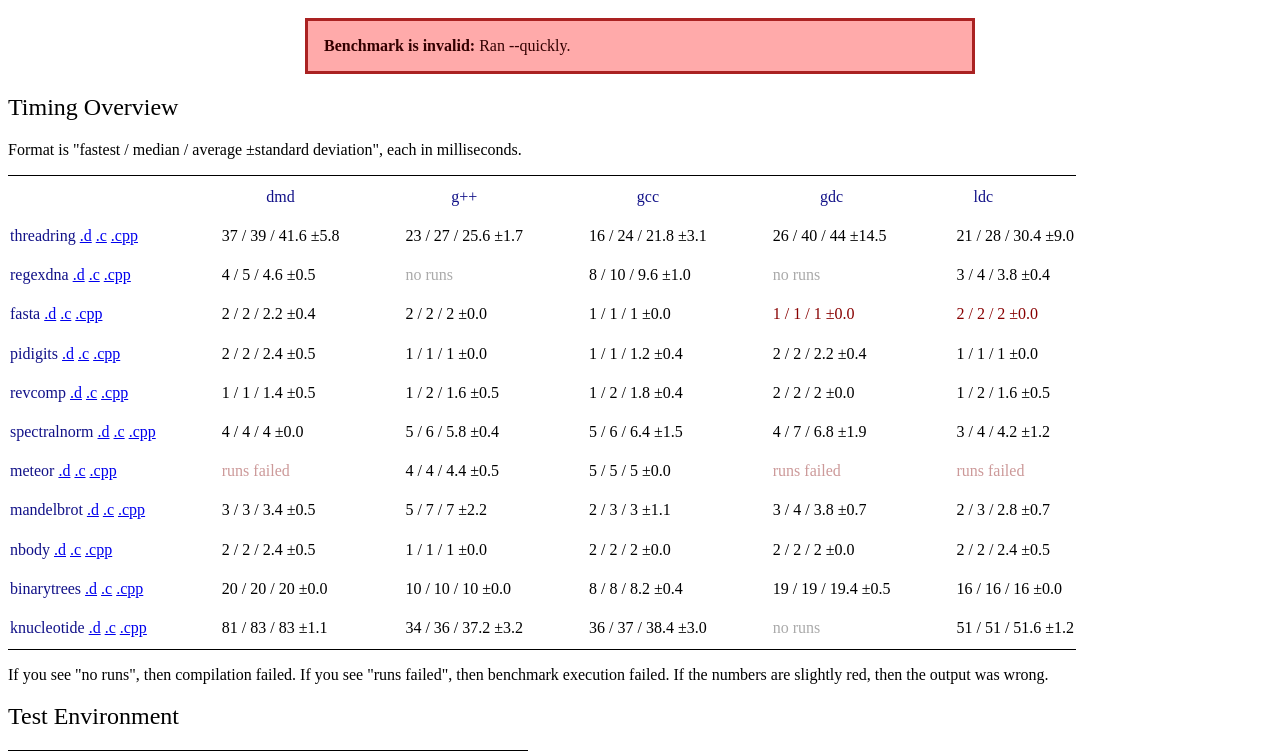
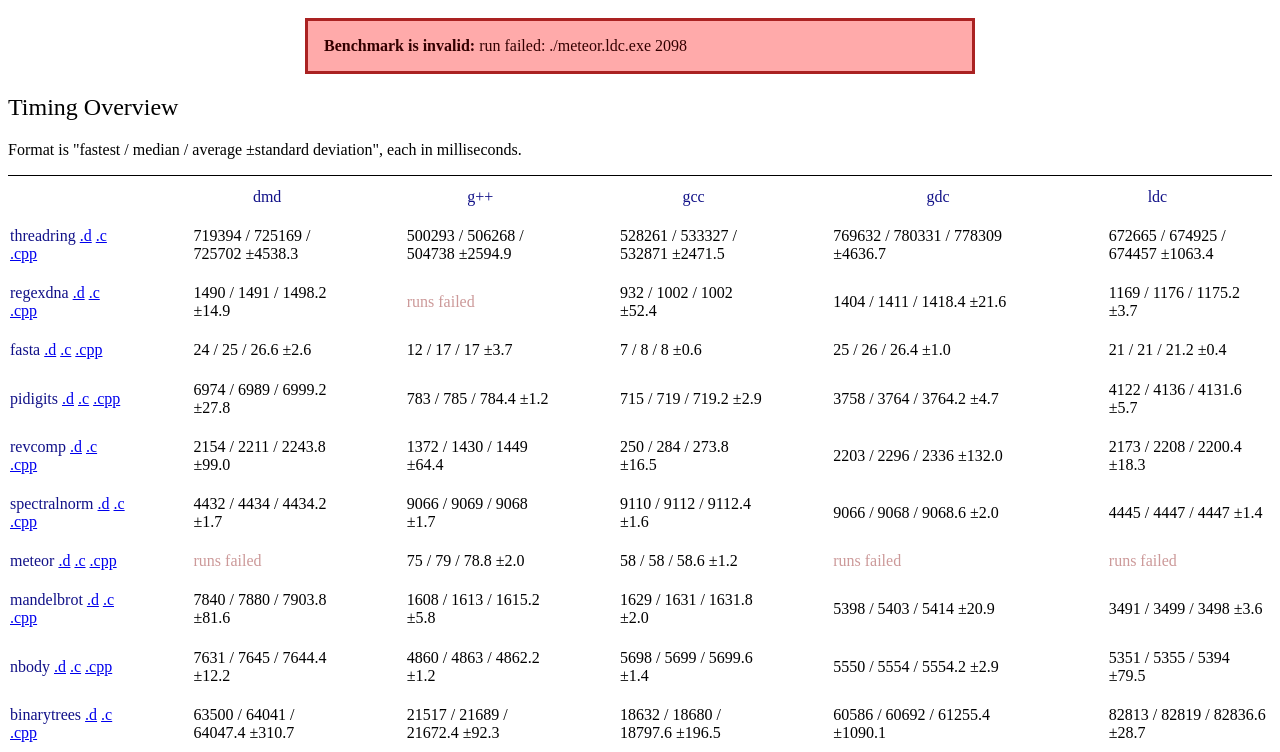
Before and after one commit to qznc/d-shootout, a plain HTML site: page index.html in a window 1280 px wide. Shown: the part 48-800 px from the top of the page. Drawn offline with Linux system fonts and the light colour scheme.

Commit message:
update index.html with full run

```diff
--- a/index.html
+++ b/index.html
@@ -3,22 +3,22 @@
 <link rel="stylesheet" href="style.css">
 </head><body>
 <h1>D Performance Shootout</h1>
-<p class="invalid-msg"><strong>Benchmark is invalid:</strong> Ran --quickly.</p>
+<p class="invalid-msg"><strong>Benchmark is invalid:</strong> run failed: ./meteor.ldc.exe 2098</p>
 <h2>Timing Overview</h2>
 <p>Format is "fastest / median / average ±standard deviation", each in milliseconds.</p>
 <table><tr>
 <td></td><th>dmd</th><th>g++</th><th>gcc</th><th>gdc</th><th>ldc</th></tr>
-<tr><th>threadring <a href="progs/threadring/threadring.d">.d</a> <a href="progs/threadring/threadring.c">.c</a> <a href="progs/threadring/threadring.cpp">.cpp</a></th><td title="[37, 39, 39, 40, 53]">37 / 39 / 41.6 ±5.8</td><td title="[23, 24, 27, 27, 27]">23 / 27 / 25.6 ±1.7</td><td title="[16, 21, 24, 24, 24]">16 / 24 / 21.8 ±3.1</td><td title="[26, 38, 40, 46, 70]">26 / 40 / 44 ±14.5</td><td title="[21, 22, 28, 36, 45]">21 / 28 / 30.4 ±9.0</td></tr>
-<tr><th>regexdna <a href="progs/regexdna/regexdna.d">.d</a> <a href="progs/regexdna/regexdna.c">.c</a> <a href="progs/regexdna/regexdna.cpp">.cpp</a></th><td title="[4, 4, 5, 5, 5]">4 / 5 / 4.6 ±0.5</td><td title="[]" class="no-runs">no runs</td><td title="[8, 9, 10, 10, 11]">8 / 10 / 9.6 ±1.0</td><td title="[]" class="no-runs">no runs</td><td title="[3, 4, 4, 4, 4]">3 / 4 / 3.8 ±0.4</td></tr>
-<tr><th>fasta <a href="progs/fasta/fasta.d">.d</a> <a href="progs/fasta/fasta.c">.c</a> <a href="progs/fasta/fasta.cpp">.cpp</a></th><td title="[2, 2, 2, 2, 3]">2 / 2 / 2.2 ±0.4</td><td title="[2, 2, 2, 2, 2]">2 / 2 / 2 ±0.0</td><td title="[1, 1, 1, 1, 1]">1 / 1 / 1 ±0.0</td><td title="[1, 1, 1, 1, 1] output mismatch!" class="output-mismatch">1 / 1 / 1 ±0.0</td><td title="[2, 2, 2, 2, 2] output mismatch!" class="output-mismatch">2 / 2 / 2 ±0.0</td></tr>
-<tr><th>pidigits <a href="progs/pidigits/pidigits.d">.d</a> <a href="progs/pidigits/pidigits.c">.c</a> <a href="progs/pidigits/pidigits.cpp">.cpp</a></th><td title="[2, 2, 2, 3, 3]">2 / 2 / 2.4 ±0.5</td><td title="[1, 1, 1, 1, 1]">1 / 1 / 1 ±0.0</td><td title="[1, 1, 1, 1, 2]">1 / 1 / 1.2 ±0.4</td><td title="[2, 2, 2, 2, 3]">2 / 2 / 2.2 ±0.4</td><td title="[1, 1, 1, 1, 1]">1 / 1 / 1 ±0.0</td></tr>
-<tr><th>revcomp <a href="progs/revcomp/revcomp.d">.d</a> <a href="progs/revcomp/revcomp.c">.c</a> <a href="progs/revcomp/revcomp.cpp">.cpp</a></th><td title="[1, 1, 1, 2, 2]">1 / 1 / 1.4 ±0.5</td><td title="[1, 1, 2, 2, 2]">1 / 2 / 1.6 ±0.5</td><td title="[1, 2, 2, 2, 2]">1 / 2 / 1.8 ±0.4</td><td title="[2, 2, 2, 2, 2]">2 / 2 / 2 ±0.0</td><td title="[1, 1, 2, 2, 2]">1 / 2 / 1.6 ±0.5</td></tr>
-<tr><th>spectralnorm <a href="progs/spectralnorm/spectralnorm.d">.d</a> <a href="progs/spectralnorm/spectralnorm.c">.c</a> <a href="progs/spectralnorm/spectralnorm.cpp">.cpp</a></th><td title="[4, 4, 4, 4, 4]">4 / 4 / 4 ±0.0</td><td title="[5, 6, 6, 6, 6]">5 / 6 / 5.8 ±0.4</td><td title="[5, 5, 6, 7, 9]">5 / 6 / 6.4 ±1.5</td><td title="[4, 6, 7, 7, 10]">4 / 7 / 6.8 ±1.9</td><td title="[3, 3, 4, 5, 6]">3 / 4 / 4.2 ±1.2</td></tr>
-<tr><th>meteor <a href="progs/meteor/meteor.d">.d</a> <a href="progs/meteor/meteor.c">.c</a> <a href="progs/meteor/meteor.cpp">.cpp</a></th><td title="[0, 0, 0, 0, 0]" class="zero-time">runs failed</td><td title="[4, 4, 4, 5, 5]">4 / 4 / 4.4 ±0.5</td><td title="[5, 5, 5, 5, 5]">5 / 5 / 5 ±0.0</td><td title="[0, 0, 0, 0, 0]" class="zero-time">runs failed</td><td title="[0, 0, 0, 0, 0]" class="zero-time">runs failed</td></tr>
-<tr><th>mandelbrot <a href="progs/mandelbrot/mandelbrot.d">.d</a> <a href="progs/mandelbrot/mandelbrot.c">.c</a> <a href="progs/mandelbrot/mandelbrot.cpp">.cpp</a></th><td title="[3, 3, 3, 4, 4]">3 / 3 / 3.4 ±0.5</td><td title="[5, 5, 7, 7, 11]">5 / 7 / 7 ±2.2</td><td title="[2, 2, 3, 3, 5]">2 / 3 / 3 ±1.1</td><td title="[3, 3, 4, 4, 5]">3 / 4 / 3.8 ±0.7</td><td title="[2, 2, 3, 3, 4]">2 / 3 / 2.8 ±0.7</td></tr>
-<tr><th>nbody <a href="progs/nbody/nbody.d">.d</a> <a href="progs/nbody/nbody.c">.c</a> <a href="progs/nbody/nbody.cpp">.cpp</a></th><td title="[2, 2, 2, 3, 3]">2 / 2 / 2.4 ±0.5</td><td title="[1, 1, 1, 1, 1]">1 / 1 / 1 ±0.0</td><td title="[2, 2, 2, 2, 2]">2 / 2 / 2 ±0.0</td><td title="[2, 2, 2, 2, 2]">2 / 2 / 2 ±0.0</td><td title="[2, 2, 2, 3, 3]">2 / 2 / 2.4 ±0.5</td></tr>
-<tr><th>binarytrees <a href="progs/binarytrees/binarytrees.d">.d</a> <a href="progs/binarytrees/binarytrees.c">.c</a> <a href="progs/binarytrees/binarytrees.cpp">.cpp</a></th><td title="[20, 20, 20, 20, 20]">20 / 20 / 20 ±0.0</td><td title="[10, 10, 10, 10, 10]">10 / 10 / 10 ±0.0</td><td title="[8, 8, 8, 8, 9]">8 / 8 / 8.2 ±0.4</td><td title="[19, 19, 19, 20, 20]">19 / 19 / 19.4 ±0.5</td><td title="[16, 16, 16, 16, 16]">16 / 16 / 16 ±0.0</td></tr>
-<tr><th>knucleotide <a href="progs/knucleotide/knucleotide.d">.d</a> <a href="progs/knucleotide/knucleotide.c">.c</a> <a href="progs/knucleotide/knucleotide.cpp">.cpp</a></th><td title="[81, 83, 83, 84, 84]">81 / 83 / 83 ±1.1</td><td title="[34, 34, 36, 41, 41]">34 / 36 / 37.2 ±3.2</td><td title="[36, 36, 37, 39, 44]">36 / 37 / 38.4 ±3.0</td><td title="[]" class="no-runs">no runs</td><td title="[51, 51, 51, 51, 54]">51 / 51 / 51.6 ±1.2</td></tr>
+<tr><th>threadring <a href="progs/threadring/threadring.d">.d</a> <a href="progs/threadring/threadring.c">.c</a> <a href="progs/threadring/threadring.cpp">.cpp</a></th><td title="[719394, 725119, 725169, 725232, 733598]">719394 / 725169 / 725702 ±4538.3</td><td title="[500293, 503337, 506268, 506517, 507276]">500293 / 506268 / 504738 ±2594.9</td><td title="[528261, 532764, 533327, 534971, 535030]">528261 / 533327 / 532871 ±2471.5</td><td title="[769632, 777739, 780331, 781004, 782840]">769632 / 780331 / 778309 ±4636.7</td><td title="[672665, 673875, 674925, 675219, 675599]">672665 / 674925 / 674457 ±1063.4</td></tr>
+<tr><th>regexdna <a href="progs/regexdna/regexdna.d">.d</a> <a href="progs/regexdna/regexdna.c">.c</a> <a href="progs/regexdna/regexdna.cpp">.cpp</a></th><td title="[1490, 1490, 1491, 1492, 1528]">1490 / 1491 / 1498.2 ±14.9</td><td title="[0, 0, 0, 0, 0]" class="zero-time">runs failed</td><td title="[932, 956, 1002, 1059, 1061]">932 / 1002 / 1002 ±52.4</td><td title="[1404, 1404, 1411, 1412, 1461]">1404 / 1411 / 1418.4 ±21.6</td><td title="[1169, 1174, 1176, 1177, 1180]">1169 / 1176 / 1175.2 ±3.7</td></tr>
+<tr><th>fasta <a href="progs/fasta/fasta.d">.d</a> <a href="progs/fasta/fasta.c">.c</a> <a href="progs/fasta/fasta.cpp">.cpp</a></th><td title="[24, 25, 25, 28, 31]">24 / 25 / 26.6 ±2.6</td><td title="[12, 14, 17, 20, 22]">12 / 17 / 17 ±3.7</td><td title="[7, 8, 8, 8, 9]">7 / 8 / 8 ±0.6</td><td title="[25, 26, 26, 27, 28]">25 / 26 / 26.4 ±1.0</td><td title="[21, 21, 21, 21, 22]">21 / 21 / 21.2 ±0.4</td></tr>
+<tr><th>pidigits <a href="progs/pidigits/pidigits.d">.d</a> <a href="progs/pidigits/pidigits.c">.c</a> <a href="progs/pidigits/pidigits.cpp">.cpp</a></th><td title="[6974, 6977, 6989, 7006, 7050]">6974 / 6989 / 6999.2 ±27.8</td><td title="[783, 783, 785, 785, 786]">783 / 785 / 784.4 ±1.2</td><td title="[715, 718, 719, 720, 724]">715 / 719 / 719.2 ±2.9</td><td title="[3758, 3761, 3764, 3766, 3772]">3758 / 3764 / 3764.2 ±4.7</td><td title="[4122, 4128, 4136, 4136, 4136]">4122 / 4136 / 4131.6 ±5.7</td></tr>
+<tr><th>revcomp <a href="progs/revcomp/revcomp.d">.d</a> <a href="progs/revcomp/revcomp.c">.c</a> <a href="progs/revcomp/revcomp.cpp">.cpp</a></th><td title="[2154, 2205, 2211, 2212, 2437]">2154 / 2211 / 2243.8 ±99.0</td><td title="[1372, 1426, 1430, 1450, 1567]">1372 / 1430 / 1449 ±64.4</td><td title="[250, 258, 284, 287, 290]">250 / 284 / 273.8 ±16.5</td><td title="[2203, 2251, 2296, 2348, 2582]">2203 / 2296 / 2336 ±132.0</td><td title="[2173, 2185, 2208, 2215, 2221]">2173 / 2208 / 2200.4 ±18.3</td></tr>
+<tr><th>spectralnorm <a href="progs/spectralnorm/spectralnorm.d">.d</a> <a href="progs/spectralnorm/spectralnorm.c">.c</a> <a href="progs/spectralnorm/spectralnorm.cpp">.cpp</a></th><td title="[4432, 4433, 4434, 4435, 4437]">4432 / 4434 / 4434.2 ±1.7</td><td title="[9066, 9066, 9069, 9069, 9070]">9066 / 9069 / 9068 ±1.7</td><td title="[9110, 9112, 9112, 9113, 9115]">9110 / 9112 / 9112.4 ±1.6</td><td title="[9066, 9068, 9068, 9069, 9072]">9066 / 9068 / 9068.6 ±2.0</td><td title="[4445, 4446, 4447, 4448, 4449]">4445 / 4447 / 4447 ±1.4</td></tr>
+<tr><th>meteor <a href="progs/meteor/meteor.d">.d</a> <a href="progs/meteor/meteor.c">.c</a> <a href="progs/meteor/meteor.cpp">.cpp</a></th><td title="[0, 0, 0, 0, 0]" class="zero-time">runs failed</td><td title="[75, 79, 79, 80, 81]">75 / 79 / 78.8 ±2.0</td><td title="[58, 58, 58, 58, 61]">58 / 58 / 58.6 ±1.2</td><td title="[0, 0, 0, 0, 0]" class="zero-time">runs failed</td><td title="[0, 0, 0, 0, 0]" class="zero-time">runs failed</td></tr>
+<tr><th>mandelbrot <a href="progs/mandelbrot/mandelbrot.d">.d</a> <a href="progs/mandelbrot/mandelbrot.c">.c</a> <a href="progs/mandelbrot/mandelbrot.cpp">.cpp</a></th><td title="[7840, 7849, 7880, 7887, 8063]">7840 / 7880 / 7903.8 ±81.6</td><td title="[1608, 1612, 1613, 1618, 1625]">1608 / 1613 / 1615.2 ±5.8</td><td title="[1629, 1631, 1631, 1633, 1635]">1629 / 1631 / 1631.8 ±2.0</td><td title="[5398, 5403, 5403, 5411, 5455]">5398 / 5403 / 5414 ±20.9</td><td title="[3491, 3499, 3499, 3500, 3501]">3491 / 3499 / 3498 ±3.6</td></tr>
+<tr><th>nbody <a href="progs/nbody/nbody.d">.d</a> <a href="progs/nbody/nbody.c">.c</a> <a href="progs/nbody/nbody.cpp">.cpp</a></th><td title="[7631, 7632, 7645, 7650, 7664]">7631 / 7645 / 7644.4 ±12.2</td><td title="[4860, 4862, 4863, 4863, 4863]">4860 / 4863 / 4862.2 ±1.2</td><td title="[5698, 5699, 5699, 5700, 5702]">5698 / 5699 / 5699.6 ±1.4</td><td title="[5550, 5553, 5554, 5555, 5559]">5550 / 5554 / 5554.2 ±2.9</td><td title="[5351, 5355, 5355, 5356, 5553]">5351 / 5355 / 5394 ±79.5</td></tr>
+<tr><th>binarytrees <a href="progs/binarytrees/binarytrees.d">.d</a> <a href="progs/binarytrees/binarytrees.c">.c</a> <a href="progs/binarytrees/binarytrees.cpp">.cpp</a></th><td title="[63500, 64000, 64041, 64340, 64356]">63500 / 64041 / 64047.4 ±310.7</td><td title="[21517, 21634, 21689, 21739, 21783]">21517 / 21689 / 21672.4 ±92.3</td><td title="[18632, 18672, 18680, 18840, 19164]">18632 / 18680 / 18797.6 ±196.5</td><td title="[60586, 60675, 60692, 60898, 63426]">60586 / 60692 / 61255.4 ±1090.1</td><td title="[82813, 82815, 82819, 82848, 82888]">82813 / 82819 / 82836.6 ±28.7</td></tr>
+<tr><th>knucleotide <a href="progs/knucleotide/knucleotide.d">.d</a> <a href="progs/knucleotide/knucleotide.c">.c</a> <a href="progs/knucleotide/knucleotide.cpp">.cpp</a></th><td title="[36269, 36299, 36350, 36402, 36420]">36269 / 36350 / 36348 ±57.9</td><td title="[1237, 1245, 1247, 1254, 1263]">1237 / 1247 / 1249.2 ±8.8</td><td title="[4239, 4308, 4311, 4328, 4414]">4239 / 4311 / 4320 ±56.0</td><td title="[2733981, 2756381, 2778518, 2789093, 2809404]">2733981 / 2.77852e+06 / 2.77348e+06 ±26123.7</td><td title="[33229, 33229, 33241, 33327, 33331]">33229 / 33241 / 33271.4 ±47.3</td></tr>
 </table>
 <p>If you see "no runs", then compilation failed.
         If you see "runs failed", then benchmark execution failed.
@@ -33,6 +33,6 @@
 <tr><th>GDC</th><td>gdc (Ubuntu 4.8.4-2ubuntu1~14.04) 4.8.4</td></tr>
 <tr><th>LDC</th><td>LDC - the LLVM D compiler (0.16.0-alpha2):</td></tr>
 <tr><th>Runs</th><td>5</td></tr>
-<tr><th>Time</th><td>2015-09-03T16:45:48.961103</td></tr>
+<tr><th>Time</th><td>2015-09-07T06:54:01.682911</td></tr>
 </table>
 <footer><p>This benchmarking report was generated by <a href="https://github.com/qznc/d-shootout">d-shootout</a>.</p></footer></body></html>
```
